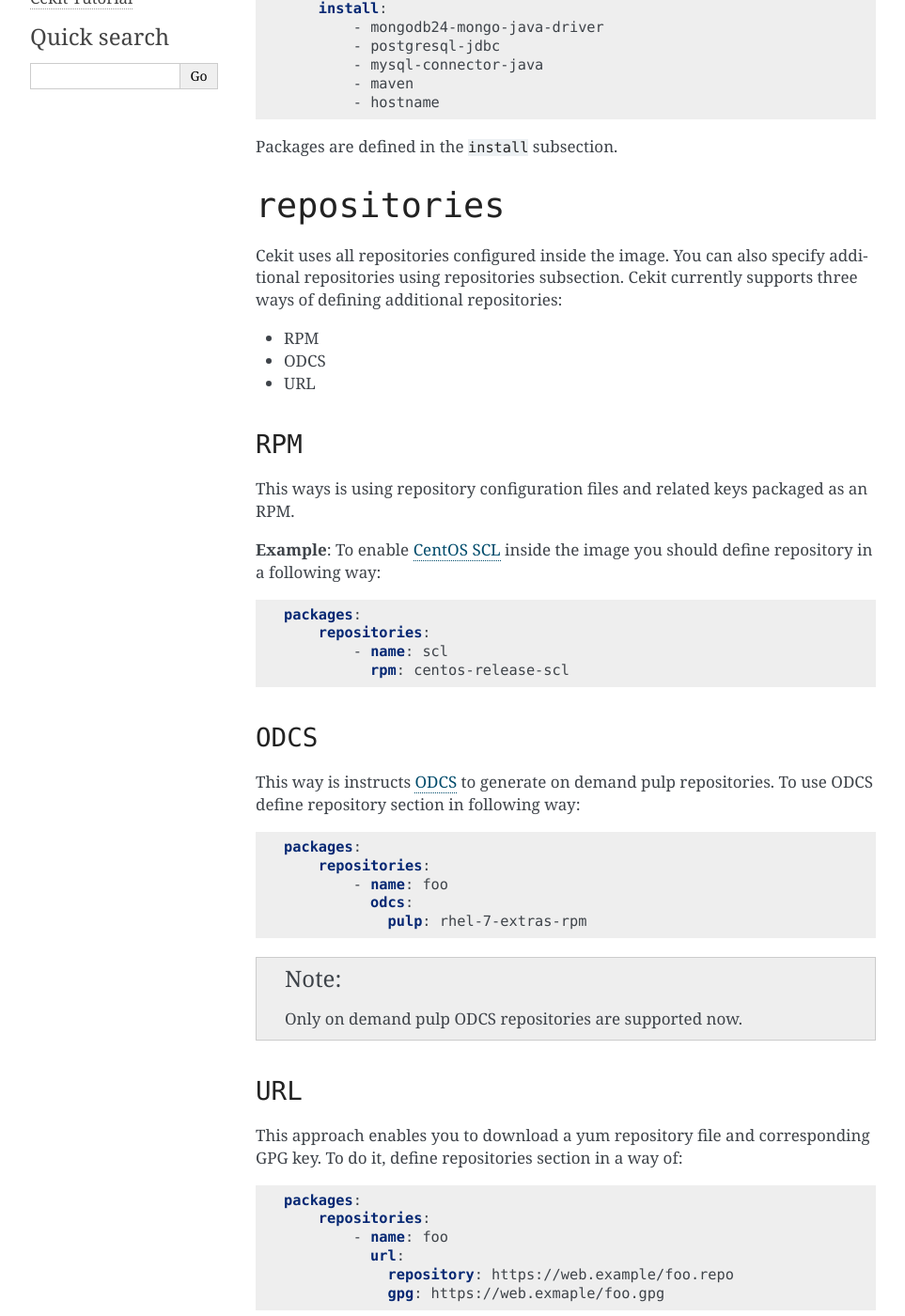
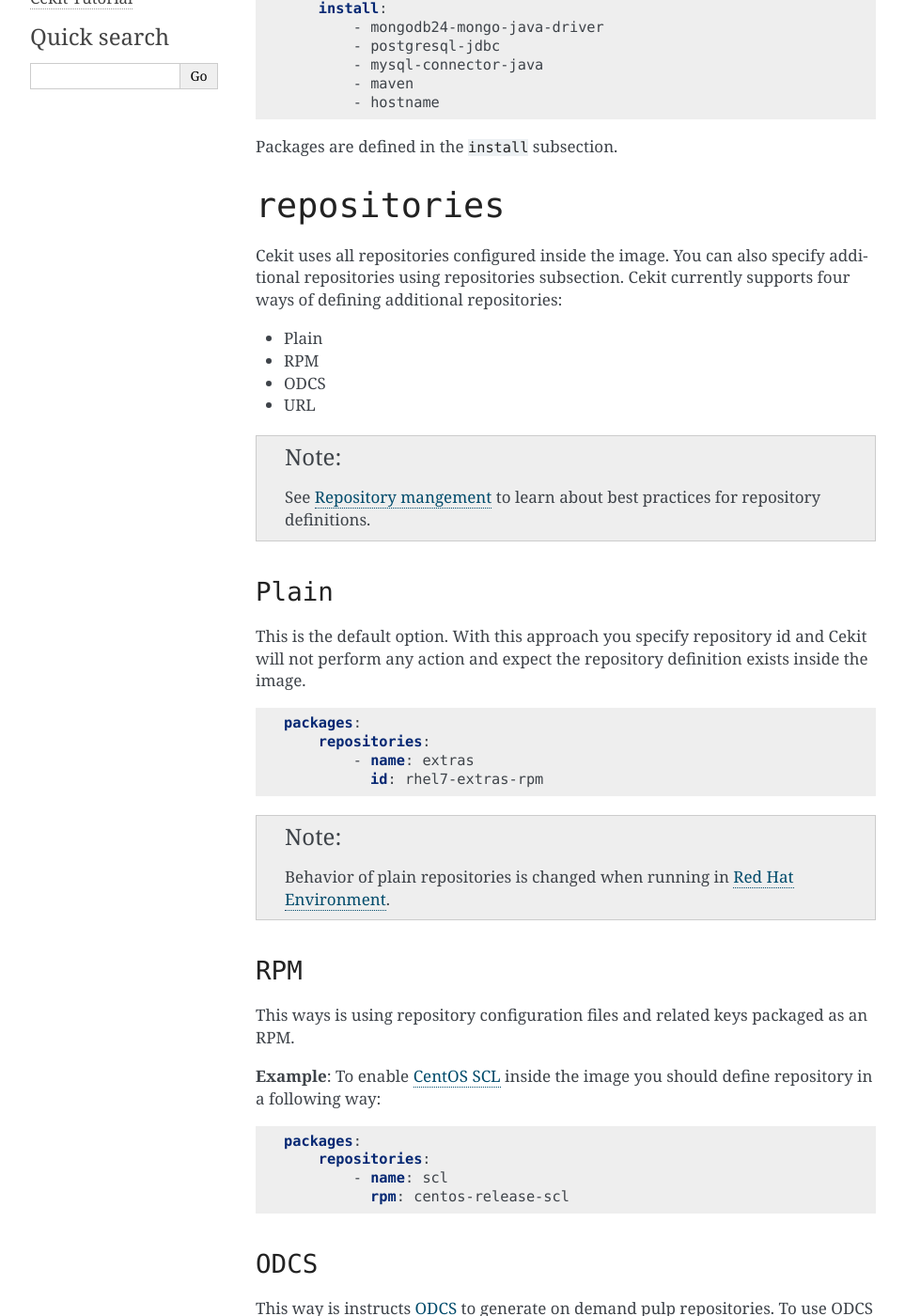
Before and after one commit to cekit/cekit, a Sphinx documentation site: the page built from docs/descriptor/packages.rst, in a window 1280 px wide and 1400 px high, scrolled down 196 px. Shown: the whole window at 94% size, without its empty margins (148-1111 px from the left). Built offline with Sphinx 7.4.7, drawn with Linux system fonts in a browser that asks for light colours.

Commit message:
Drafted Docs for Plain repository type and its usage.

```diff
--- a/docs/build.rst
+++ b/docs/build.rst
@@ -19,7 +19,7 @@
 **Options affecting builder:**
 
 * ``--tag`` -- an image tag used to build image (can be specified multiple times)
-* ``--redhat`` -- build image using Red Hat defaults. See :ref:`Configuration section for Red Hat specific options<redhat_config>` for additional details.
+* ``--redhat`` -- build image using Red Hat defaults. See :ref:`Configuration section for Red Hat specific options<redhat_env>` for additional details.
 * ``--work-dir`` -- sets Cekit works directory where dist_git repositories are cloned into See :ref:`Configuration section for work_dir<workdir_config>`
 * ``--build-engine`` -- a builder engine to use ``osbs``, ``buildah`` or ``docker`` [#f1]_
 * ``--build-pull`` -- ask a builder engine to check and fetch latest base image
--- a/docs/descriptor/packages.rst
+++ b/docs/descriptor/packages.rst
@@ -19,12 +19,34 @@
 ``repositories``
 ----------------
 Cekit uses all repositories configured inside the image. You can also specify additional
-repositories using repositories subsection. Cekit currently supports three ways of defining
+repositories using repositories subsection. Cekit currently supports four ways of defining
 additional repositories:
 
+* Plain
 * RPM
 * ODCS
 * URL
+
+.. note::
+   See :ref:`Repository mangement<repository_management>` to learn about best practices for repository
+   definitions.
+
+.. _repo_plain:
+
+``Plain``
+^^^^^^^^^
+This is the default option. With this approach you specify repository id and Cekit will not perform any action and expect the repository definition exists inside the image.
+
+.. code:: yaml
+
+    packages:
+        repositories:
+            - name: extras
+              id: rhel7-extras-rpm
+
+.. note::
+   Behavior of plain repositories is changed when running in :ref:`Red Hat Environment<redhat_env>`.
+
 
 ``RPM``
 ^^^^^^^^
@@ -50,9 +73,10 @@
 
     packages:
         repositories:
-            - name: foo
-	      odcs:
-	        pulp: rhel-7-extras-rpm
+            - name: Extras
+              odcs:
+                  repository: rhel-7-extras-rpm
+
 
 .. note::
 
--- a/docs/handbook.rst
+++ b/docs/handbook.rst
@@ -12,3 +12,5 @@
     overrides
     test
     local_development
+    repository_management
+    redhat
```
Also changed, not shown: other parts of docs/descriptor/packages.rst (+3 -2 lines), docs/configuration.rst (+0 -14 lines), docs/redhat.rst (added, +59 -0 lines), docs/repository_management.rst (added, +48 -0 lines).
